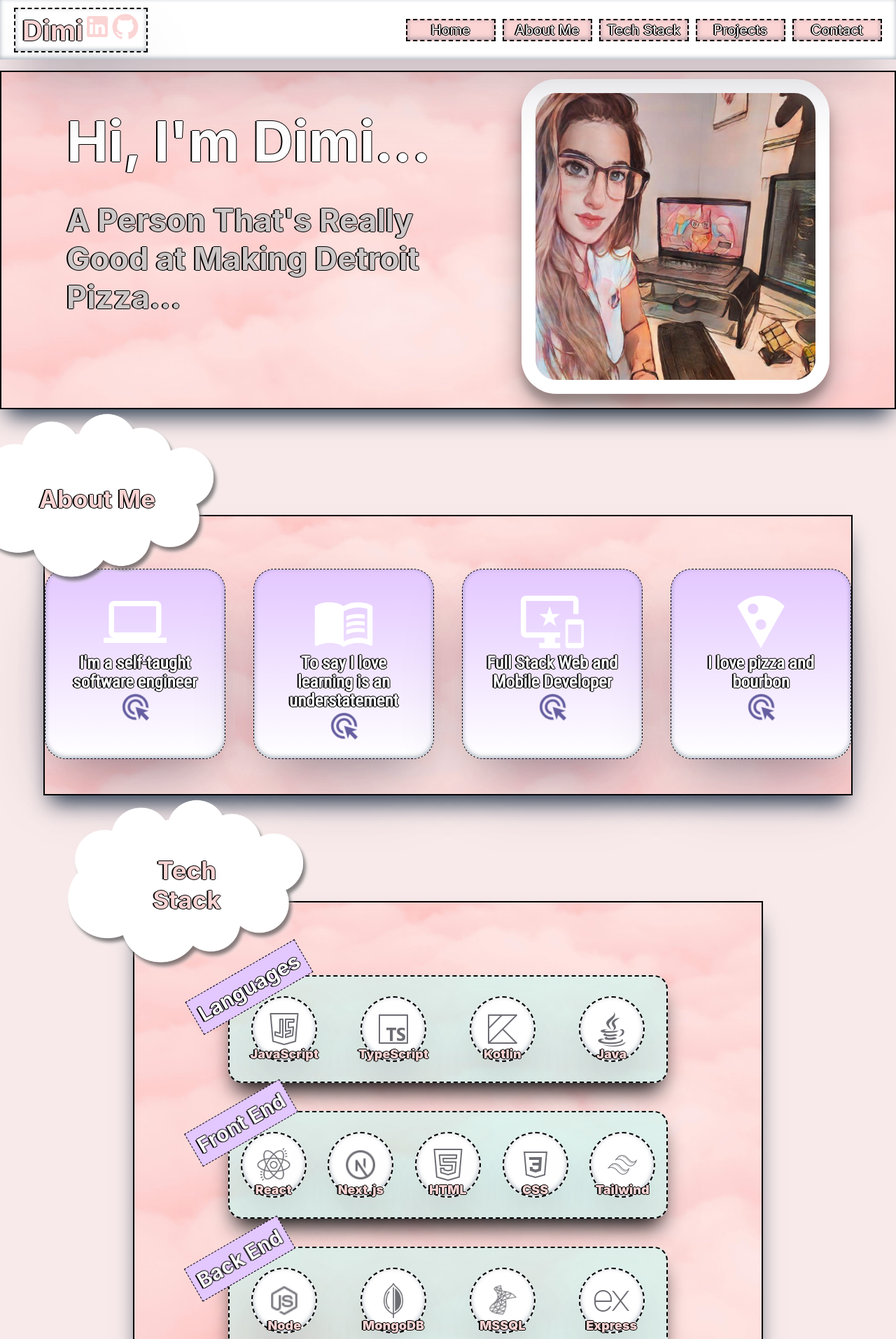
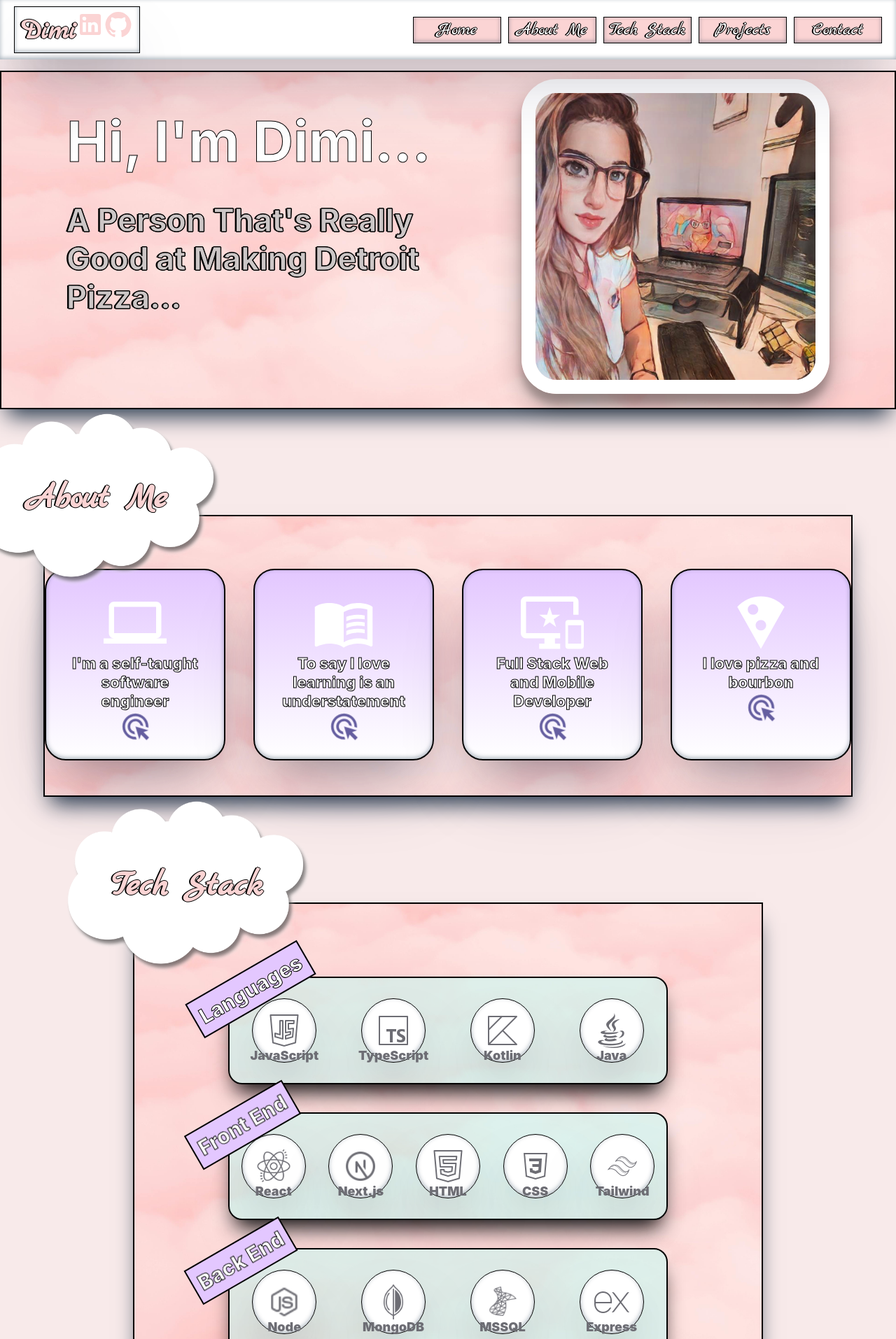
Before and after one commit to dimiprousalis/MyPortfolio, a React (Create React App) app: page / in a window 1280 px wide. Shown: the top 1914 px of the page at 70% size. Built offline with nearby package versions, Linux system fonts and the light colour scheme.

Commit message:
update borders and fonts

```diff
--- a/public/index.html
+++ b/public/index.html
@@ -4,9 +4,9 @@
     <meta charset="utf-8" />
     <link rel="icon" href="%PUBLIC_URL%/favicon.png" />
 
-<link rel="preconnect" href="https://fonts.googleapis.com">
-<link rel="preconnect" href="https://fonts.gstatic.com" crossorigin>
-<link href="https://fonts.googleapis.com/css2?family=Roboto+Condensed&display=swap" rel="stylesheet">
+    <link rel="preconnect" href="https://fonts.googleapis.com">
+    <link rel="preconnect" href="https://fonts.gstatic.com" crossorigin>
+    <link href="https://fonts.googleapis.com/css2?family=Marck+Script&family=Roboto+Condensed&display=swap" rel="stylesheet">
 
     <meta name="viewport" content="width=device-width, initial-scale=1" />
     <meta name="theme-color" content="#000000" />
--- a/src/components/About/about.scss
+++ b/src/components/About/about.scss
@@ -52,10 +52,10 @@
     box-shadow: rgba(50, 50, 93, 0.25) 0px 50px 100px -20px, rgba(0, 0, 0, 0.3) 0px 30px 60px -30px, rgba(10, 37, 64, 0.35) 0px -2px 6px 0px inset;
     text-align: center;
     font-size: 18px;
-    border: 1px dashed black;
+    border: 2px solid black;
     height: 210px;
     width: 210px;
-    font-family: 'Roboto Condensed', sans-serif;
+
     display: flex;
     flex-direction: column;
     align-items: center;
@@ -75,20 +75,21 @@
         justify-content: space-around;
         align-items: center;
         line-height: 27px;
+
     }
 
     h2 {
-        font-size: 25px;
+        font-size: 22px;
         color: white;
         margin: 0;
-        text-shadow: -2px 0 black, 0 1px black, 1px 0 black, 0 -1px black;
+        -webkit-text-stroke: 1px black;
         font-weight: 800;
-
     }
 
     p {
         visibility: collapse;
         margin: 8px;
+        font-family: 'Roboto Condensed', sans-serif;
     }
 
     .main-icon {
@@ -99,10 +100,9 @@
             font-size: 110px;
         }
         @include mobile {
-            font-size: 100px;
+            font-size: 90px;
         }
     }
-
 }
 
 .animate {
--- a/src/components/Common/cloud.scss
+++ b/src/components/Common/cloud.scss
@@ -19,10 +19,7 @@
   display: block;
   width: 100%;
   height: auto;
-  @include mobile {
-    // width: 100px;
 
-  }
 }
 .cloud-text {
   position: absolute;
@@ -31,7 +28,13 @@
   transform: translate(-50%, -50%);
   color: $darkPink;
   text-shadow: -2px 0 black, 0 1px black, 1px 0 black, 0 -1px black;
-  font-size: 35px;
+  font-size: 50px;
   font-weight: bold;
   text-align: center;
+  font-family: 'Marck Script', cursive;
+  width: 90%;
+  @include mobile {
+    font-size: 40px;
+
+  }
 }
--- a/src/components/Contact/contact.scss
+++ b/src/components/Contact/contact.scss
@@ -83,7 +83,7 @@ form {
     }
 
     button {
-        border: 2px dashed black;
+        // border: 2px dashed black;
         border-radius: 20px;
         background-color: $lightBlue;
         cursor: pointer;
--- a/src/components/Home/home.scss
+++ b/src/components/Home/home.scss
@@ -24,20 +24,26 @@
     @include tablet {
         flex-direction: column;
         align-items: center;
-        padding: 50px 0;
+        padding: 20px 0;
         width: 95%;
+    }
+
+    @include mobile {
+      gap:80px
     }
 
     .typing-container {
         width: 600px;
         height: 450px;
+        font-weight: 800;
+        -webkit-text-stroke: 1px black;
 
         @include tablet {
             width: 450px;
             height: 150px;
         }
         @include mobile {
-            width: 300px;
+            width: 350px;
             height: 150px;
         }
 
@@ -45,15 +51,13 @@
             color: white;
             font-size: 80px;
             margin: 40px 0 20px 0;
-            text-shadow: -2px 0 black, 0 1px black, 1px 0 black, 0 -1px black;
 
             @include tablet {
                 font-size: 60px;
                 margin: 0;
             }
             @include mobile{
-                font-size: 40px;
-
+                font-size: 50px;
             }
         }
 
@@ -66,8 +70,8 @@
                 font-size: 35px;
             }
 
-            @include tablet {
-                font-size: 25px;
+            @include mobile {
+                font-size: 30px;
             }
 
             &.fade-in {
--- a/src/components/Navbar/nav.scss
+++ b/src/components/Navbar/nav.scss
@@ -1,19 +1,33 @@
 @import '../../variables.scss';
 @import '../../App.scss';
+
+
+.nav-container {
+    height: 85px;
+    background-color: white;
+    box-shadow: rgba(50, 50, 93, 0.25) 0px 50px 100px -20px, rgba(0, 0, 0, 0.3) 0px 30px 60px -30px, rgba(10, 37, 64, 0.35) 0px -2px 6px 0px inset;
+    display: flex;
+    align-items: center;
+    justify-content: space-between;
+    position: fixed;
+    top: 0;
+    width: 100%;
+    z-index: 1000;
+    font-family: 'Marck Script', cursive;
+}
 
 .logo {
     color: $darkPink;
     font-weight: bolder;
     font-size: 40px;
     text-shadow: -2px 0 black, 0 1px black, 1px 0 black, 0 -1px black;
-    border: 2px dashed black;
+    border: 1px solid black;
     padding: 05px 10px;
     margin-left: 20px;
     box-shadow: rgba(50, 50, 93, 0.25) 0px 50px 100px -20px, rgba(0, 0, 0, 0.3) 0px 30px 60px -30px, rgba(10, 37, 64, 0.35) 0px -2px 6px 0px inset;
 
     a {
         color: $darkPink;
-
         &:hover {
             color: $lightPurple;
         }
@@ -33,9 +47,9 @@ nav a {
     width: 120px;
     text-decoration: none;
     color: white;
-    font-size: 20px;
+    font-size: 25px;
     text-shadow: -2px 0 black, 0 1px black, 1px 0 black, 0 -1px black;
-    border: 2px dashed black;
+    border: 1px solid black;
     background-color: $darkPink;
     box-shadow: rgba(50, 50, 93, 0.25) 0px 50px 100px -20px, rgba(0, 0, 0, 0.3) 0px 30px 60px -30px, rgba(10, 37, 64, 0.35) 0px -2px 6px 0px inset;
     padding: 2px;
@@ -46,18 +60,7 @@ nav a {
 
 }
 
-.nav-container {
-    height: 85px;
-    background-color: white;
-    box-shadow: rgba(50, 50, 93, 0.25) 0px 50px 100px -20px, rgba(0, 0, 0, 0.3) 0px 30px 60px -30px, rgba(10, 37, 64, 0.35) 0px -2px 6px 0px inset;
-    display: flex;
-    align-items: center;
-    justify-content: space-between;
-    position: fixed;
-    top: 0;
-    width: 100%;
-    z-index: 1000;
-}
+
 
 
 .nav-btn {
--- a/src/components/Projects/projects.scss
+++ b/src/components/Projects/projects.scss
@@ -40,12 +40,17 @@
     background-color: rgb(255, 255, 255);
     border-radius: 50px;
     padding: 10px 30px;
-    box-shadow: rgba(50, 50, 93, 0.25) 0px 50px 100px -20px, rgba(0, 0, 0, 0.3) 0px 30px 60px -30px, rgba(10, 37, 64, 0.35) 0px -2px 6px 0px inset;
-    border: 3px dashed black;
+    // box-shadow: rgba(50, 50, 93, 0.25) 0px 50px 100px -20px, rgba(0, 0, 0, 0.3) 0px 30px 60px -30px, rgba(10, 37, 64, 0.35) 0px -2px 6px 0px inset;
+    box-shadow: rgb(38, 57, 77) 0px 20px 30px -10px;
+    border: 2px solid black;
 
     @include tablet {
         padding: 0;
         flex-direction: column-reverse;
+    }
+
+    @include mobile {
+        border-radius: 30px;
     }
 }
 
@@ -60,7 +65,7 @@
     }
 
     @include mobile {
-        padding: 5px 10px 20px 10px;
+        padding: 5px 10px 10px 10px;
     }
 
 }
@@ -113,6 +118,11 @@
     justify-content: center;
     align-items: center;
     border: 1px solid black;
+
+    @include mobile {
+        border-bottom-left-radius: 20px;
+        border-bottom-right-radius: 20px;
+    }
 }
 
 .website-pic {
@@ -202,11 +212,16 @@
     max-width: 410px;
     align-self: center;
 
+    @include mobile {
+        gap: 10px
+    }
+
     .title {
         font-size: 40px;
         font-weight: bold;
         color: $darkPink;
-        text-shadow: -2px 0 black, 0 1px black, 1px 0 black, 0 -1px black;
+        -webkit-text-stroke: 1px black;
+        // text-shadow: (-2px -2px 0px rgba(5, 0, 0, 1), 1px 1px 0 rgba(5, 0, 0, 1), -2px 0px 0 rgba(5, 0, 0, 1));
 
         @include mobile {
             font-size: 38px;
@@ -218,6 +233,8 @@
 
         @include mobile {
             font-size: 15px;
+            width: 80%;
+            margin: auto;
         }
     }
 
--- a/src/components/TechStack/techstack.scss
+++ b/src/components/TechStack/techstack.scss
@@ -19,6 +19,7 @@
     @include tablet {
         width: 80%;
     }
+
     @include mobile {
         width: 90%;
         margin-top: 120px;
@@ -26,25 +27,35 @@
 
     .diag-title {
         color: white;
-        font-weight: bold;
+        font-weight: 800;
         font-size: 30px;
-        text-shadow: -2px 0 black, 0 1px black, 1px 0 black, 0 -1px black;
+        // text-shadow: -2px 0 black, 0 1px black, 1px 0 black, 0 -1px black;
+        -webkit-text-stroke: 1px black;
         transform: rotate(-30deg);
         position: absolute;
         margin-left: -60px;
         margin-top: -10px;
         background-color: $lightPurple;
         padding: 8px;
-        border: 1px dashed black;
+        border: 2px solid black;
 
         @include mobile {
-           font-size: 20px;
-           margin-left: -30px;
+            font-size: 20px;
+            margin-left: -30px;
         }
+    }
+
+    .tech-main {
+        display: flex;
+        justify-content: center;
+        align-items: center;
+        padding-bottom: 40px;
     }
 
     .tech-container {
         width: 70%;
+        max-width: 900px;
+
         @include tablet {
             width: 90%;
         }
@@ -57,7 +68,8 @@
             background-color: rgba(196, 253, 246, 0.533);
             box-shadow: rgb(8, 8, 8) 0px 20px 30px -10px;
             border-radius: 20px;
-            border: 2px dashed black;
+            border: 2px solid black;
+
             @include mobile {
                 padding: 0 30px;
                 height: 125px;
@@ -66,7 +78,7 @@
 
             .tech-item {
                 background-color: white;
-                border: 2px dashed black;
+                border: 1px solid black;
                 width: 50px;
                 height: 50px;
                 display: flex;
@@ -74,8 +86,7 @@
                 align-items: center;
                 padding: 20px;
                 box-shadow: rgba(50, 50, 93, 0.25) 0px 50px 100px -20px, rgba(0, 0, 0, 0.3) 0px 30px 60px -30px, rgba(10, 37, 64, 0.35) 0px -2px 6px 0px inset;
-                color: $darkPink;
-                text-shadow: -2px 0 black, 0 1px black, 1px 0 black, 0 -1px black;
+                color: $darkGrey;
                 font-weight: 900;
                 font-size: 18px;
                 border-radius: 100px;
@@ -93,6 +104,7 @@
 
                 img {
                     width: 50px;
+
                     @include mobile {
                         width: 30px;
                     }
@@ -102,14 +114,5 @@
     }
 
 
-    .tech-main {
-        display: flex;
-        justify-content: center;
-        align-items: center;
-        padding-bottom: 40px;
-        @include mobile {
-            margin-top: 20px;
-        }
 
-    }
 }
--- a/src/index.scss
+++ b/src/index.scss
@@ -8,6 +8,7 @@ body {
   font-family: -apple-system, BlinkMacSystemFont, 'Segoe UI', 'Roboto', 'Oxygen',
     'Ubuntu', 'Cantarell', 'Fira Sans', 'Droid Sans', 'Helvetica Neue',
     sans-serif;
+
   -webkit-font-smoothing: antialiased;
   -moz-osx-font-smoothing: grayscale;
   width: 100%;
```
